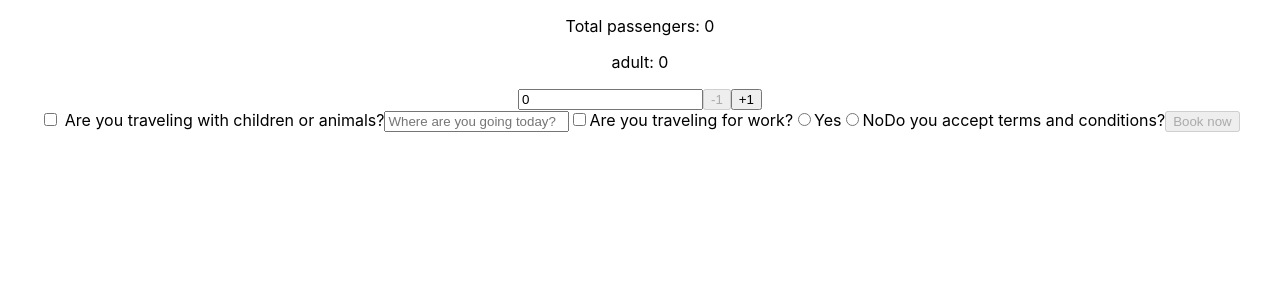
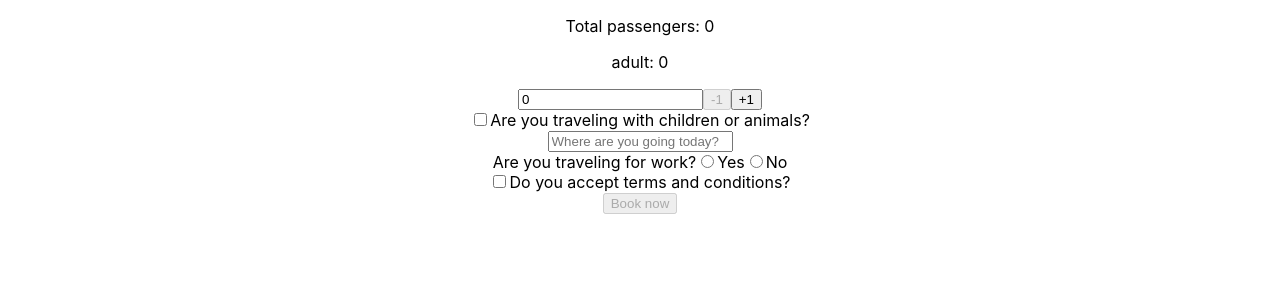
Before and after one commit to przemek-ycd/react-counter, a React (Create React App) app: page / in a window 1280 px wide. Shown: the top 300 px of the page. Built offline with nearby package versions, Linux system fonts and the light colour scheme.

Commit message:
add results component and separate form component

```diff
--- a/src/App.js
+++ b/src/App.js
@@ -1,6 +1,7 @@
 import { useState } from "react";
 import "./App.css";
-import { Counter } from "./Counter";
+import { Form } from "./Form";
+import { Results } from "./Results";
 
 function App() {
   const [adultCount, setAdultCount] = useState(0);
@@ -10,41 +11,46 @@ function App() {
   const [inputCheckboxChildrenOrAnimals, setInputCheckboxChildrenOrAnimals] = useState(false);
   const [inputCheckboxTermAndConditions, setInputCheckboxTermAndConditions] = useState(false);
   const [inputRadioYesOrNoTravelingForWork, setInputRadioYesOrNoTravelingForWork] = useState(false);
+  const [changeViewFormOrResults, setChangeViewFormOrResults] = useState(false);
 
-  const handleInputValueLocation = (event) => {
-    setInputValueLocation(event.target.value)
-  }
+  const handleBookNowClick  = () => {
+    setChangeViewFormOrResults(true);
+  };
 
-  const handleInputCheckboxChildrenOrAnimals = (event) => {
-    setInputCheckboxChildrenOrAnimals(event.target.checked)
-  }
-
-  const handleInputCheckboxTermAndConditions = (event) => {
-    setInputCheckboxTermAndConditions(event.target.checked)
-  }
-
-  const handleOptionsTravelingForWork = event => {
-    setInputRadioYesOrNoTravelingForWork(event.target.value)
-  }
+  const handleBackClick  = () => {
+    setInputCheckboxTermAndConditions(false);
+    setChangeViewFormOrResults(false);
+  };
 
   return (
     <div className="App">
       <header>
-        <p>Total passengers: {adultCount + childrenCount}</p>
-          <Counter onChange={setAdultCount} value={adultCount} maxValue={8} tag="adult"/>
-          <input type="checkbox" checked={inputCheckboxChildrenOrAnimals} onChange={handleInputCheckboxChildrenOrAnimals}/> Are you traveling with children or animals?
-          { inputCheckboxChildrenOrAnimals && <>
-            <Counter onChange={setChildrenCount} value={childrenCount} maxValue={4} tag="children"/>
-            <Counter onChange={setAnimalsCount} value={animalsCount} maxValue={2} tag="animals"/>
-          </>}
 
-          <input type="text" value={inputValueLocation} onChange={handleInputValueLocation} placeholder="Where are you going today?"/>
-          <input type="checkbox" name="termsAndConditions" checked={inputCheckboxTermAndConditions} onChange={handleInputCheckboxTermAndConditions}/>
-          <label for={"travelingForWork"}>Are you traveling for work?</label>
-          <input type="radio" value="yes" checked={inputRadioYesOrNoTravelingForWork === "yes"} onChange={handleOptionsTravelingForWork}/>Yes
-          <input type="radio" value="no" checked={inputRadioYesOrNoTravelingForWork === "no"}  onChange={handleOptionsTravelingForWork}/>No
-          <label for="termsAndConditions">Do you accept terms and conditions?</label>
-          <input type="button" value="Book now" disabled={!inputCheckboxTermAndConditions}/>
+          <div>
+            { changeViewFormOrResults ? (
+              <Results
+                location={inputValueLocation}
+                totalPass={adultCount + childrenCount}
+                adultCount={adultCount}
+                childrenCount={childrenCount}
+                animalsCount={animalsCount}
+                travelingWork={inputRadioYesOrNoTravelingForWork === "yes" ? "" : "not"}
+                onBackClick={handleBackClick}
+              />
+            ) : (
+              <Form
+                adultCount={adultCount} setAdultCount={setAdultCount}
+                childrenCount={childrenCount} setChildrenCount={setChildrenCount}
+                animalsCount={animalsCount} setAnimalsCount={setAnimalsCount}
+                inputValueLocation={inputValueLocation} setInputValueLocation={setInputValueLocation}
+                inputCheckboxChildrenOrAnimals={inputCheckboxChildrenOrAnimals} setInputCheckboxChildrenOrAnimals={setInputCheckboxChildrenOrAnimals}
+                inputCheckboxTermAndConditions={inputCheckboxTermAndConditions} setInputCheckboxTermAndConditions={setInputCheckboxTermAndConditions}
+                inputRadioYesOrNoTravelingForWork={inputRadioYesOrNoTravelingForWork} setInputRadioYesOrNoTravelingForWork={setInputRadioYesOrNoTravelingForWork}
+                onBookNowClick={handleBookNowClick}
+              />
+            )
+            }
+          </div>
       </header>
     </div>
   );
--- /dev/null
+++ b/src/Form.js
@@ -0,0 +1,130 @@
+import { Counter } from "./Counter";
+
+export const Form = ({
+    adultCount, setAdultCount,
+    childrenCount, setChildrenCount,
+    animalsCount, setAnimalsCount,
+    inputValueLocation, setInputValueLocation,
+    inputCheckboxChildrenOrAnimals, setInputCheckboxChildrenOrAnimals,
+    inputCheckboxTermAndConditions, setInputCheckboxTermAndConditions,
+    inputRadioYesOrNoTravelingForWork, setInputRadioYesOrNoTravelingForWork,
+    onBookNowClick
+  }) => {
+
+
+
+    const handleInputValueLocation = (event) => {
+        setInputValueLocation(event.target.value)
+    }
+
+    const handleInputCheckboxChildrenOrAnimals = (event) => {
+        setInputCheckboxChildrenOrAnimals(event.target.checked)
+    }
+
+    const handleInputCheckboxTermAndConditions = (event) => {
+        setInputCheckboxTermAndConditions(event.target.checked)
+    }
+
+    const onOptionChange = event => {
+        setInputRadioYesOrNoTravelingForWork(event.target.value)
+    }
+
+    return (
+        <div>
+            <div>
+                <p>
+                    Total passengers: {adultCount + childrenCount}
+                </p>
+            </div>
+
+            <Counter
+                onChange={setAdultCount}
+                value={adultCount}
+                maxValue={8}
+                tag="adult"
+            />
+
+            <div>
+                <input
+                    type="checkbox" checked={inputCheckboxChildrenOrAnimals}
+                    onChange={handleInputCheckboxChildrenOrAnimals}
+                />
+
+                <label
+                    for="travelingChildrenOrAnimals">
+                        Are you traveling with children or animals?
+                </label>
+
+                { inputCheckboxChildrenOrAnimals && <>
+                    <Counter onChange={setChildrenCount} value={childrenCount} maxValue={4} tag="children"/>
+                    <Counter onChange={setAnimalsCount} value={animalsCount} maxValue={2} tag="animals"/>
+                </>}
+            </div>
+
+            <div>
+                <input
+                    type="text"
+                    value={inputValueLocation}
+                    onChange={handleInputValueLocation}
+                    placeholder="Where are you going today?"
+                />
+            </div>
+
+            <div>
+                <label
+                    for="travelingForWork">
+                        Are you traveling for work?
+                </label>
+
+                <input
+                    type="radio"
+                    value="yes"
+                    checked={inputRadioYesOrNoTravelingForWork === "yes"}
+                    onChange={onOptionChange}
+                />
+
+                <label
+                    for="yes">
+                        Yes
+                </label>
+
+                <input
+                    type="radio"
+                    value="no"
+                    checked={inputRadioYesOrNoTravelingForWork === "no"}
+                    onChange={onOptionChange}
+                />
+
+                <label
+                    for="no">
+                        No
+                </label>
+
+            </div>
+
+            <div>
+                <input
+                    type="checkbox"
+                    name="termsAndConditions"
+                    checked={inputCheckboxTermAndConditions}
+                    onChange={handleInputCheckboxTermAndConditions}
+                />
+
+                <label
+                    for="termsAndConditions">
+                        Do you accept terms and conditions?
+                </label>
+
+                <div>
+                    <input
+                        type="button"
+                        value="Book now"
+                        disabled={!inputCheckboxTermAndConditions}
+                        onClick={onBookNowClick}
+                    />
+                </div>
+
+            </div>
+        </div>
+    )
+}
--- /dev/null
+++ b/src/Results.js
@@ -0,0 +1,40 @@
+import React from 'react';
+
+export const Results = ({
+    location,
+    totalPass,
+    adultCount,
+    childrenCount,
+    animalsCount,
+    travelingWork,
+    onBackClick,
+}) => {
+
+    return (
+        <div>
+            <div>
+                <p>
+                    Summary:
+                </p>
+            </div>
+
+            <p>
+                Location: {location}
+            </p>
+
+            <p>
+                Travelers: {totalPass} total ({adultCount} adults, {childrenCount} children) and {animalsCount} animals
+            </p>
+
+            <p>
+                You're {travelingWork} traveling for work
+            </p>
+
+            <input
+                type="button"
+                value="Back"
+                onClick={onBackClick}
+            />
+        </div>
+    )
+}
```
